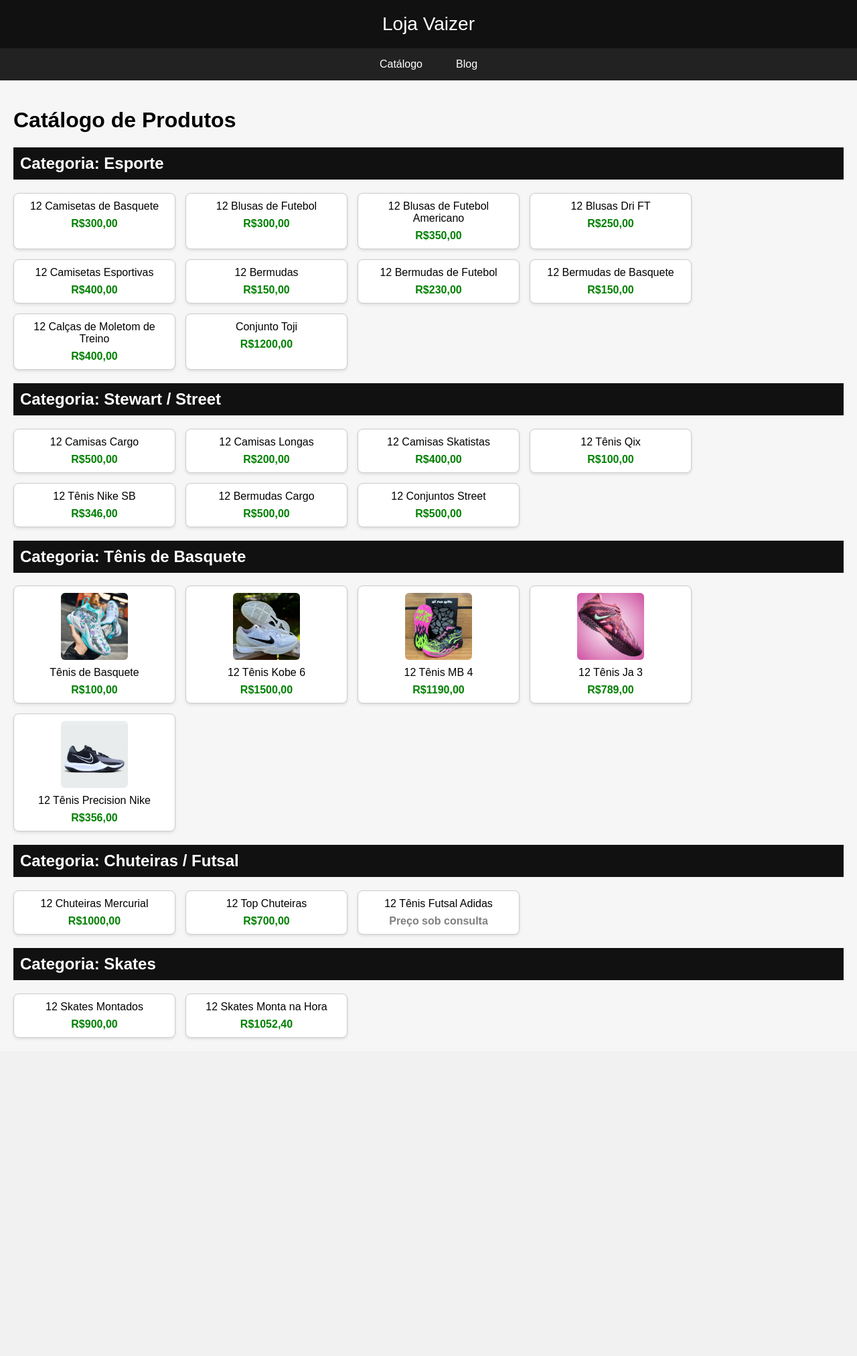
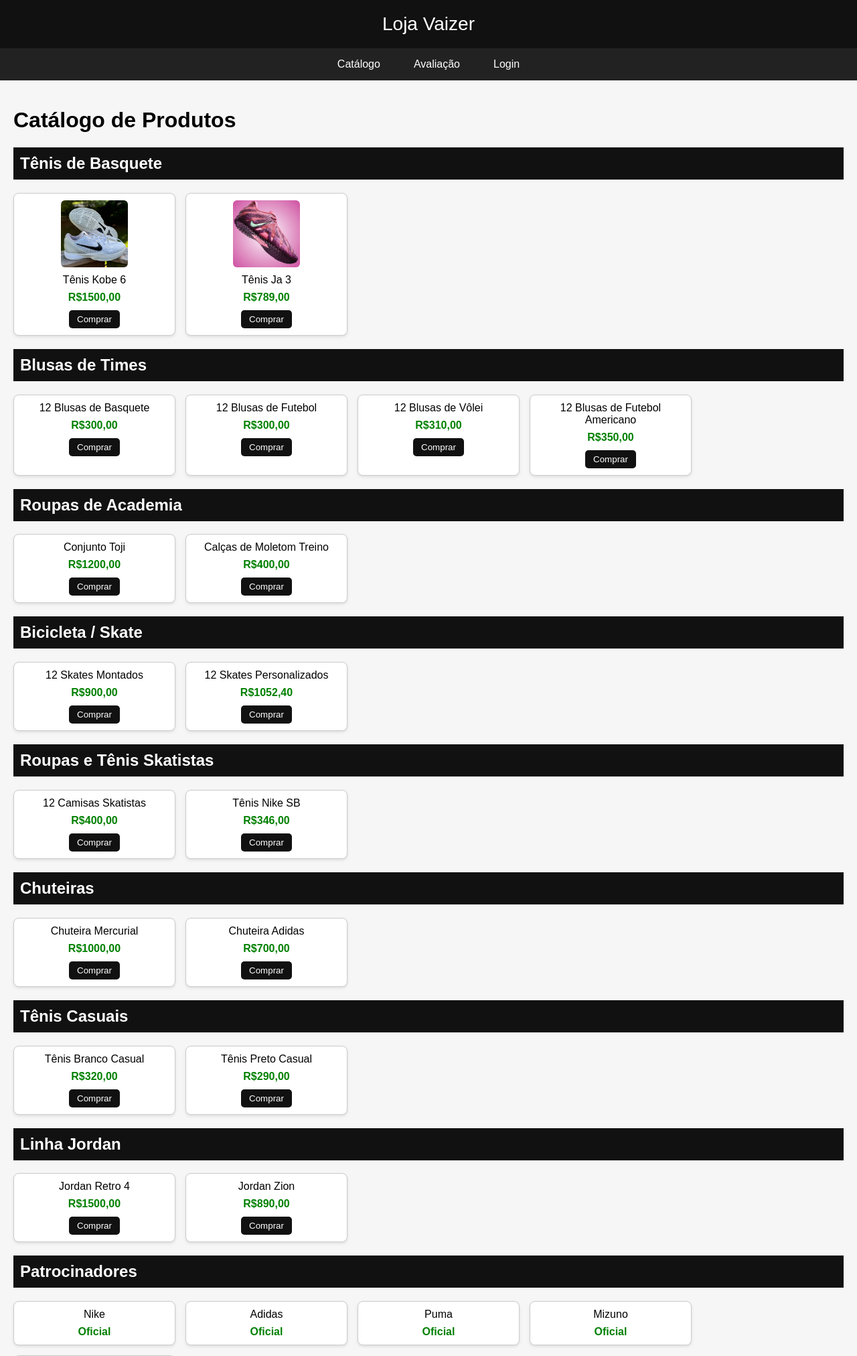
Before and after one commit to JoaoAASilva/lojavaizser-z, a Flask app: page / in a window 1280 px wide. Shown: the top 2024 px of the page at 67% size. Before the commit the page ends 1550 px from the top, so only its background shows below. Run offline with Flask 3, Linux system fonts and the light colour scheme.

Commit message:
UPD 4.1
O UPD 4.1 trouxe funçoes  como
- a funçao  de avaliar o site  ou  compra q foi feita
- sistema de login (porem esta em desenhevolvimento).

- site atualizou a aba blog para aba de avaliçao

--------------------------------------------atualizao  11:46 do 16/0/25 segunda feira

```diff
--- a/templates/homepage.html
+++ b/templates/homepage.html
@@ -83,6 +83,28 @@
       font-weight: bold;
       color: green;
     }
+
+    button.comprar {
+      margin-top: 10px;
+      padding: 6px 12px;
+      background-color: #111;
+      color: white;
+      border: none;
+      border-radius: 5px;
+      cursor: pointer;
+    }
+
+    button.comprar:hover {
+      background-color: #333;
+    }
+
+    input[type="text"], textarea {
+      width: 100%;
+      padding: 6px;
+      margin: 6px 0;
+      border-radius: 5px;
+      border: 1px solid #ccc;
+    }
   </style>
 </head>
 <body>
@@ -91,7 +113,8 @@
 
 <nav>
   <button onclick="abrirAba('catalogo')">Catálogo</button>
-    <button onclick="abrirAba('blog')">Blog</button>
+  <button onclick="abrirAba('avaliacao')">Avaliação</button>
+  <button onclick="abrirAba('login')">Login</button>
 </nav>
 
 <!-- Catálogo -->
@@ -99,82 +122,114 @@
   <h1>Catálogo de Produtos</h1>
 
   <section>
-      <h2>Categoria: Esporte</h2>
-      <div class="produtos">
-        <div class="produto">12 Camisetas de Basquete <span>R$300,00</span></div>
-        <div class="produto">12 Blusas de Futebol <span>R$300,00</span></div>
-        <div class="produto">12 Blusas de Futebol Americano <span>R$350,00</span></div>
-        <div class="produto">12 Blusas Dri FT <span>R$250,00</span></div>
-        <div class="produto">12 Camisetas Esportivas <span>R$400,00</span></div>
-        <div class="produto">12 Bermudas <span>R$150,00</span></div>
-        <div class="produto">12 Bermudas de Futebol <span>R$230,00</span></div>
-        <div class="produto">12 Bermudas de Basquete <span>R$150,00</span></div>
-        <div class="produto">12 Calças de Moletom de Treino <span>R$400,00</span></div>
-        <div class="produto">Conjunto Toji <span>R$1200,00</span></div>
-      </div>
-    </section>
-
-    <section>
-      <h2>Categoria: Stewart / Street</h2>
-      <div class="produtos">
-        <div class="produto">12 Camisas Cargo <span>R$500,00</span></div>
-        <div class="produto">12 Camisas Longas <span>R$200,00</span></div>
-        <div class="produto">12 Camisas Skatistas <span>R$400,00</span></div>
-        <div class="produto">12 Tênis Qix <span>R$100,00</span></div>
-        <div class="produto">12 Tênis Nike SB <span>R$346,00</span></div>
-        <div class="produto">12 Bermudas Cargo <span>R$500,00</span></div>
-        <div class="produto">12 Conjuntos Street <span>R$500,00</span></div>
-      </div>
-    </section>
-
-    <section>
-      <h2>Categoria: Tênis de Basquete</h2>
+    <h2>Tênis de Basquete</h2>
     <div class="produtos">
       <div class="produto">
-          <img src="static/tenis-de-basquete-24-outler-vivazz_1.webp" alt="Tênis de Basquete">
-          Tênis de Basquete <span>R$100,00</span>
+        <img src="static/kobe-6-protro-all-star-2025-6 (1).webp">
+        Tênis Kobe 6 <span>R$1500,00</span>
+        <button class="comprar">Comprar</button>
       </div>
       <div class="produto">
-          <img src="static/kobe-6-protro-all-star-2025-6 (1).webp" alt="Tênis Kobe 6">
-          12 Tênis Kobe 6 <span>R$1500,00</span>
-        </div>
-        <div class="produto">
-          <img src="static/5811dd5a59bf9a00d9761549463fdcddaf2fea63f17a67d9f93e7158f57c79fb141461.jpg" alt="Tênis MB 4">
-          12 Tênis MB 4 <span>R$1190,00</span>
-        </div>
-        <div class="produto">
-          <img src="static/nike-ja-3-max-volume-2025-1024x1024.webp" alt="Tênis Ja 3">
-          12 Tênis Ja 3 <span>R$789,00</span>
-        </div>
-        <div class="produto">
-          <img src="static/tenis-nike-precision-vi-masculino-preto-e-branco-bef73da865547d1aa489124e0b6b5115.jpg" alt="Tênis Precision Nike">
-          12 Tênis Precision Nike <span>R$356,00</span>
+        <img src="static/nike-ja-3-max-volume-2025-1024x1024.webp">
+        Tênis Ja 3 <span>R$789,00</span>
+        <button class="comprar">Comprar</button>
       </div>
     </div>
   </section>
 
   <section>
-      <h2>Categoria: Chuteiras / Futsal</h2>
+    <h2>Blusas de Times</h2>
     <div class="produtos">
-        <div class="produto">12 Chuteiras Mercurial <span>R$1000,00</span></div>
-        <div class="produto">12 Top Chuteiras <span>R$700,00</span></div>
-        <div class="produto">12 Tênis Futsal Adidas <span style="color: gray;">Preço sob consulta</span></div>
+      <div class="produto">12 Blusas de Basquete <span>R$300,00</span><button class="comprar">Comprar</button></div>
+      <div class="produto">12 Blusas de Futebol <span>R$300,00</span><button class="comprar">Comprar</button></div>
+      <div class="produto">12 Blusas de Vôlei <span>R$310,00</span><button class="comprar">Comprar</button></div>
+      <div class="produto">12 Blusas de Futebol Americano <span>R$350,00</span><button class="comprar">Comprar</button></div>
     </div>
   </section>
 
   <section>
-      <h2>Categoria: Skates</h2>
+    <h2>Roupas de Academia</h2>
     <div class="produtos">
-        <div class="produto">12 Skates Montados <span>R$900,00</span></div>
-        <div class="produto">12 Skates Monta na Hora <span>R$1052,40</span></div>
+      <div class="produto">Conjunto Toji <span>R$1200,00</span><button class="comprar">Comprar</button></div>
+      <div class="produto">Calças de Moletom Treino <span>R$400,00</span><button class="comprar">Comprar</button></div>
+    </div>
+  </section>
+
+  <section>
+    <h2>Bicicleta / Skate</h2>
+    <div class="produtos">
+      <div class="produto">12 Skates Montados <span>R$900,00</span><button class="comprar">Comprar</button></div>
+      <div class="produto">12 Skates Personalizados <span>R$1052,40</span><button class="comprar">Comprar</button></div>
+    </div>
+  </section>
+
+  <section>
+    <h2>Roupas e Tênis Skatistas</h2>
+    <div class="produtos">
+      <div class="produto">12 Camisas Skatistas <span>R$400,00</span><button class="comprar">Comprar</button></div>
+      <div class="produto">Tênis Nike SB <span>R$346,00</span><button class="comprar">Comprar</button></div>
+    </div>
+  </section>
+
+  <section>
+    <h2>Chuteiras</h2>
+    <div class="produtos">
+      <div class="produto">Chuteira Mercurial <span>R$1000,00</span><button class="comprar">Comprar</button></div>
+      <div class="produto">Chuteira Adidas <span>R$700,00</span><button class="comprar">Comprar</button></div>
+    </div>
+  </section>
+
+  <section>
+    <h2>Tênis Casuais</h2>
+    <div class="produtos">
+      <div class="produto">Tênis Branco Casual <span>R$320,00</span><button class="comprar">Comprar</button></div>
+      <div class="produto">Tênis Preto Casual <span>R$290,00</span><button class="comprar">Comprar</button></div>
+    </div>
+  </section>
+
+  <section>
+    <h2>Linha Jordan</h2>
+    <div class="produtos">
+      <div class="produto">Jordan Retro 4 <span>R$1500,00</span><button class="comprar">Comprar</button></div>
+      <div class="produto">Jordan Zion <span>R$890,00</span><button class="comprar">Comprar</button></div>
+    </div>
+  </section>
+
+  <section>
+    <h2>Patrocinadores</h2>
+    <div class="produtos">
+      <div class="produto">Nike <span>Oficial</span></div>
+      <div class="produto">Adidas <span>Oficial</span></div>
+      <div class="produto">Puma <span>Oficial</span></div>
+      <div class="produto">Mizuno <span>Oficial</span></div>
+      <div class="produto">All Star <span>Oficial</span></div>
     </div>
   </section>
 </div>
 
-  <!-- Blog -->
-  <div id="blog" class="aba">
-    <h2>Blog da Loja Vaizer</h2>
-    <p>Seja bem-vindo ao nosso blog! Aqui você encontra novidades, dicas de moda e lançamentos exclusivos.</p>
+<!-- Avaliação -->
+<div id="avaliacao" class="aba">
+  <h2>Avaliações da Loja Vaizer</h2>
+  <form id="formAvaliacao">
+    <label for="nome">Seu Nome:</label>
+    <input type="text" id="nome" required><br><br>
+    <label for="avaliacaoTexto">Sua Avaliação:</label><br>
+    <textarea id="avaliacaoTexto" rows="4" required></textarea><br><br>
+    <button type="submit">Enviar Avaliação</button>
+  </form>
+  <h3>Avaliações Recebidas:</h3>
+  <ul id="listaAvaliacoes"></ul>
+</div>
+
+<!-- Login -->
+<div id="login" class="aba">
+  <h2>Login</h2>
+  <form id="formLogin">
+    <label for="usuario">Usuário:</label>
+    <input type="text" id="usuario" required><br><br>
+    <button type="submit">Entrar</button>
+  </form>
+  <p id="msgLogin"></p>
 </div>
 
 <script>
@@ -183,6 +238,48 @@
     abas.forEach(aba => aba.classList.remove('ativa'));
     document.getElementById(id).classList.add('ativa');
   }
+
+  const formLogin = document.getElementById('formLogin');
+  const msgLogin = document.getElementById('msgLogin');
+
+  formLogin.addEventListener('submit', function (e) {
+    e.preventDefault();
+    const usuario = document.getElementById('usuario').value;
+    localStorage.setItem('usuario', usuario);
+    msgLogin.textContent = `Bem-vindo, ${usuario}!`;
+  });
+
+  const formAvaliacao = document.getElementById('formAvaliacao');
+  const listaAvaliacoes = document.getElementById('listaAvaliacoes');
+
+  formAvaliacao.addEventListener('submit', function (e) {
+    e.preventDefault();
+    const nome = document.getElementById('nome').value;
+    const texto = document.getElementById('avaliacaoTexto').value;
+
+    const avaliacao = { nome, texto };
+    let avaliacoes = JSON.parse(localStorage.getItem('avaliacoes')) || [];
+    avaliacoes.push(avaliacao);
+    localStorage.setItem('avaliacoes', JSON.stringify(avaliacoes));
+    carregarAvaliacoes();
+    formAvaliacao.reset();
+  });
+
+  function carregarAvaliacoes() {
+    const avaliacoes = JSON.parse(localStorage.getItem('avaliacoes')) || [];
+    listaAvaliacoes.innerHTML = '';
+    avaliacoes.forEach(av => {
+      const li = document.createElement('li');
+      li.textContent = `${av.nome}: ${av.texto}`;
+      listaAvaliacoes.appendChild(li);
+    });
+  }
+
+  window.onload = function () {
+    const usuarioSalvo = localStorage.getItem('usuario');
+    if (usuarioSalvo) msgLogin.textContent = `Bem-vindo de volta, ${usuarioSalvo}!`;
+    carregarAvaliacoes();
+  };
 </script>
 
 </body>
```
Also changed, not shown: templates/catalogo.html (+17 -113 lines). Lines whose indentation alone changed are shown as unchanged.
